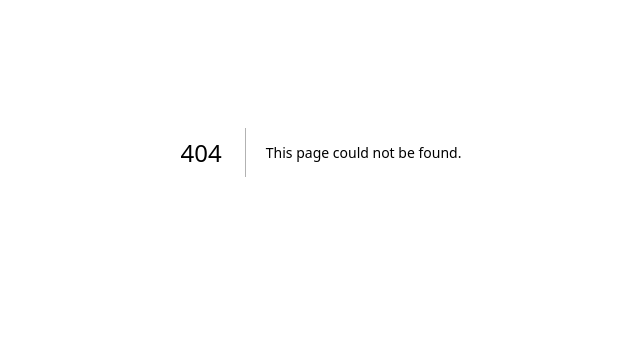
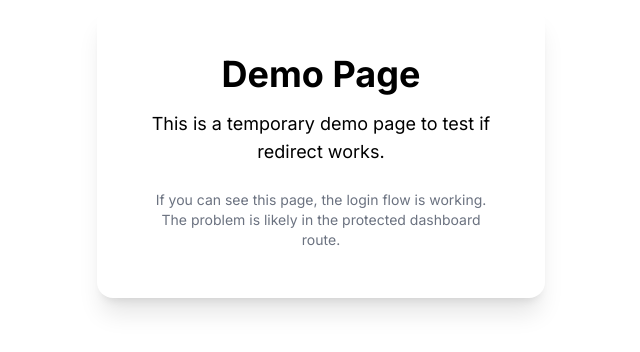
Before and after one commit to adiquatech/nextjs-dashboard, a Next.js app: page /demo in a window 1280 px wide. Before the commit this address had no page. Shown: the part 248-600 px from the top of the page, without its empty margins (319-959 px from the left). Built offline with nearby package versions, Linux system fonts and the light colour scheme; a web font is replaced by a local one.

Commit message:
added test for demo page

```diff
--- /dev/null
+++ b/app/demo/page.tsx
@@ -0,0 +1,18 @@
+export default function DemoPage() {
+  return (
+    <div className="min-h-screen flex items-center justify-center bg-haven-cream">
+      <div className="bg-white p-12 rounded-2xl shadow-xl text-center max-w-md">
+        <h1 className="text-4xl font-bold text-haven-dark-green mb-4">
+          Demo Page
+        </h1>
+        <p className="text-lg text-haven-terracotta">
+          This is a temporary demo page to test if redirect works.
+        </p>
+        <p className="mt-6 text-sm text-gray-500">
+          If you can see this page, the login flow is working.<br />
+          The problem is likely in the protected dashboard route.
+        </p>
+      </div>
+    </div>
+  );
+}
--- a/auth.config.ts
+++ b/auth.config.ts
@@ -14,7 +14,7 @@ export const authConfig = {
         if (isLoggedIn) return true;
         return false; // Redirect unauthenticated users to login page
       } else if (isLoggedIn && nextUrl.pathname === '/login') {
-        return Response.redirect(new URL('/dashboard', nextUrl));
+        return Response.redirect(new URL('/demo', nextUrl));
       }
       return true;
     },
```
